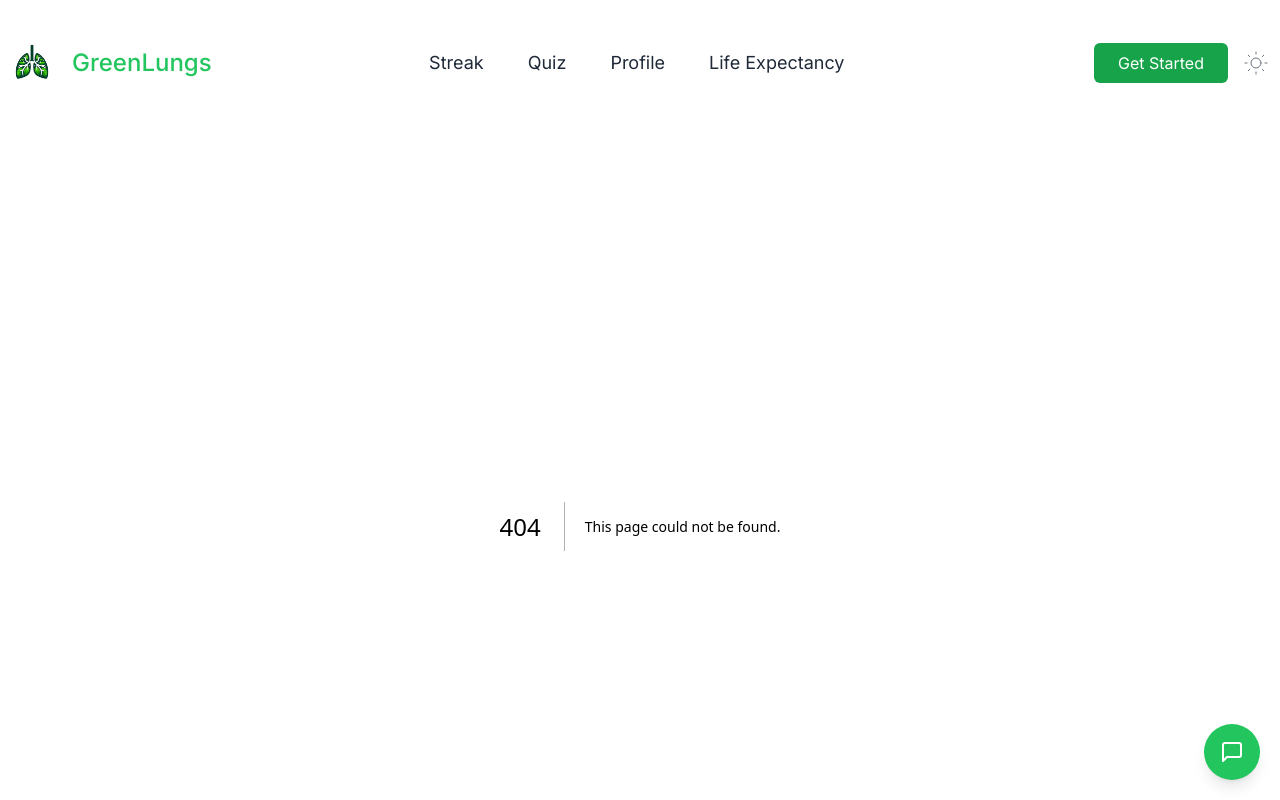
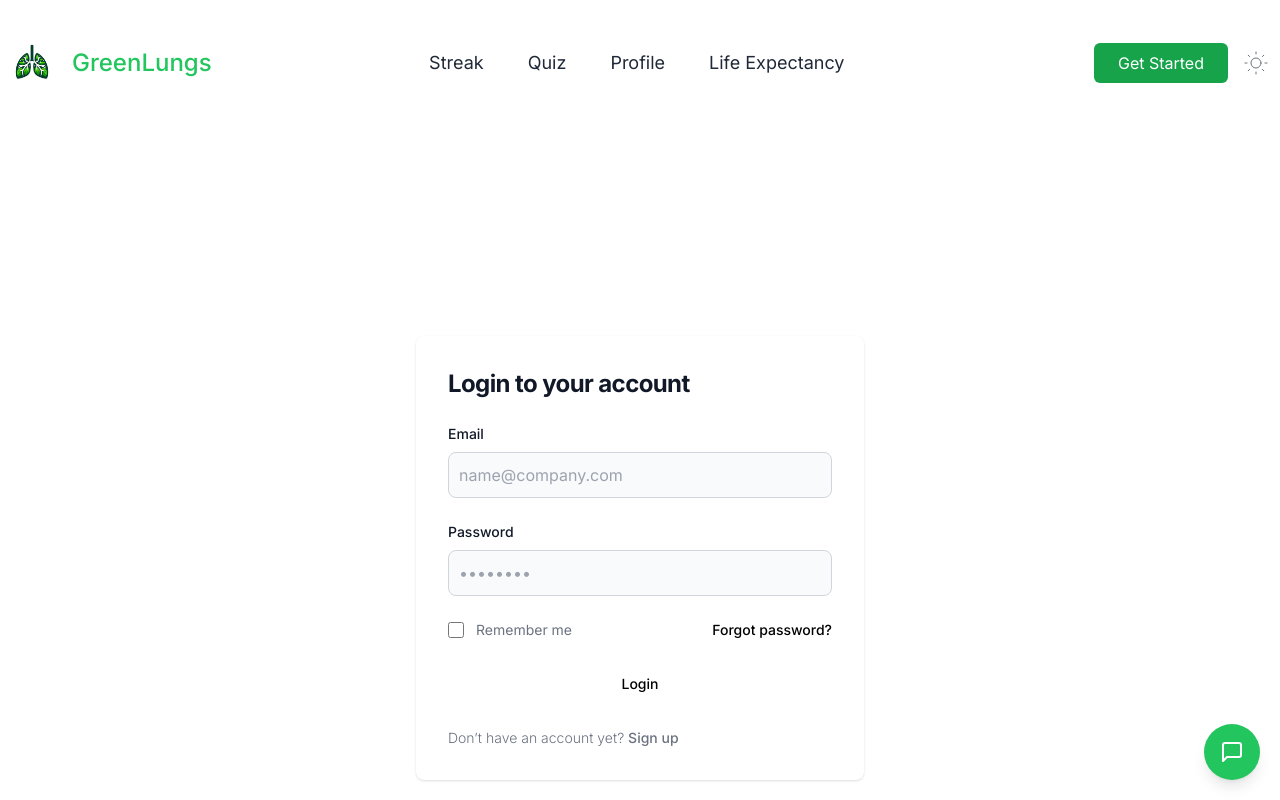
Before and after one commit to cyriljohn147/webHack, a Next.js app: page /login in a window 1280 px wide. Before the commit this address had no page. Shown: the top 800 px of the page. Built offline with nearby package versions, Linux system fonts and the light colour scheme.

Commit message:
Login and signup page

```diff
--- /dev/null
+++ b/src/app/login/page.tsx
@@ -0,0 +1,100 @@
+"use client";
+
+import { Container } from "@/components/Container";
+
+export default function Login() {
+  return (
+    <Container className="flex flex-wrap">
+      <section
+        // className="bg-gray-50 dark:bg-gray-900 w-full"
+        className="w-full"
+      >
+        <div className="flex flex-col items-center justify-center px-6 py-8 mx-auto md:h-screen lg:py-0">
+          <div className="w-full bg-white rounded-lg shadow dark:border md:mt-0 sm:max-w-md xl:p-0 dark:bg-gray-800 dark:border-gray-700">
+            <div className="p-6 space-y-4 md:space-y-6 sm:p-8">
+              <h1 className="text-xl font-bold leading-tight tracking-tight text-gray-900 md:text-2xl dark:text-white">
+                Login to your account
+              </h1>
+              <form className="space-y-4 md:space-y-6" action="#">
+                <div>
+                  <label
+                    htmlFor="email"
+                    className="block mb-2 text-sm font-medium text-gray-900 dark:text-white"
+                  >
+                    Email
+                  </label>
+                  <input
+                    type="email"
+                    name="email"
+                    id="email"
+                    className="bg-gray-50 border border-gray-300 text-gray-900 rounded-lg focus:ring-primary-600 focus:border-primary-600 block w-full p-2.5 dark:bg-gray-700 dark:border-gray-600 dark:placeholder-gray-400 dark:text-white dark:focus:ring-blue-500 dark:focus:border-blue-500"
+                    placeholder="name@company.com"
+                    required
+                  />
+                </div>
+                <div>
+                  <label
+                    htmlFor="password"
+                    className="block mb-2 text-sm font-medium text-gray-900 dark:text-white"
+                  >
+                    Password
+                  </label>
+                  <input
+                    type="password"
+                    name="password"
+                    id="password"
+                    placeholder="••••••••"
+                    className="bg-gray-50 border border-gray-300 text-gray-900 rounded-lg focus:ring-primary-600 focus:border-primary-600 block w-full p-2.5 dark:bg-gray-700 dark:border-gray-600 dark:placeholder-gray-400 dark:text-white dark:focus:ring-blue-500 dark:focus:border-blue-500"
+                    required
+                  />
+                </div>
+                <div className="flex items-center justify-between">
+                  <div className="flex items-start">
+                    <div className="flex items-center h-5">
+                      <input
+                        id="remember"
+                        aria-describedby="remember"
+                        type="checkbox"
+                        className="w-4 h-4 border border-gray-300 rounded bg-gray-50 focus:ring-3 focus:ring-primary-300 dark:bg-gray-700 dark:border-gray-600 dark:focus:ring-primary-600 dark:ring-offset-gray-800"
+                        required
+                      />
+                    </div>
+                    <div className="ml-3 text-sm">
+                      <label
+                        htmlFor="remember"
+                        className="text-gray-500 dark:text-gray-300"
+                      >
+                        Remember me
+                      </label>
+                    </div>
+                  </div>
+                  <a
+                    href="#"
+                    className="text-sm font-medium text-primary-600 hover:underline dark:text-primary-500"
+                  >
+                    Forgot password?
+                  </a>
+                </div>
+                <button
+                  type="submit"
+                  className="w-full text-black bg-primary-600 hover:bg-primary-700 focus:ring-4 focus:outline-none focus:ring-primary-300 font-medium rounded-lg text-sm px-5 py-2.5 text-center dark:bg-primary-600 dark:hover:bg-primary-700 dark:focus:ring-primary-800"
+                >
+                  Login
+                </button>
+                <p className="text-sm font-light text-gray-500 dark:text-gray-400">
+                  Don’t have an account yet?{" "}
+                  <a
+                    href="/signup"
+                    className="font-medium text-primary-600 hover:underline dark:text-primary-500"
+                  >
+                    Sign up
+                  </a>
+                </p>
+              </form>
+            </div>
+          </div>
+        </div>
+      </section>
+    </Container>
+  );
+}
--- /dev/null
+++ b/src/app/signup/page.tsx
@@ -0,0 +1,110 @@
+"use client";
+
+import { Container } from "@/components/Container";
+
+export default function Login() {
+  return (
+    <Container className="flex flex-wrap">
+      <section
+        // className="bg-gray-50 dark:bg-gray-900 w-full"
+        className="w-full"
+      >
+        <div className="flex flex-col items-center justify-center px-6 py-8 mx-auto md:h-screen lg:py-0">
+          <div className="w-full bg-white rounded-lg shadow dark:border md:mt-0 sm:max-w-md xl:p-0 dark:bg-gray-800 dark:border-gray-700">
+            <div className="p-6 space-y-4 md:space-y-6 sm:p-8">
+              <h1 className="text-xl font-bold leading-tight tracking-tight text-gray-900 md:text-2xl dark:text-white">
+                Sign up for your new account
+              </h1>
+              <form className="space-y-4 md:space-y-6" action="#">
+                <div>
+                  <label
+                    htmlFor="email"
+                    className="block mb-2 text-sm font-medium text-gray-900 dark:text-white"
+                  >
+                    Email
+                  </label>
+                  <input
+                    type="email"
+                    name="email"
+                    id="email"
+                    className="bg-gray-50 border border-gray-300 text-gray-900 rounded-lg focus:ring-primary-600 focus:border-primary-600 block w-full p-2.5 dark:bg-gray-700 dark:border-gray-600 dark:placeholder-gray-400 dark:text-white dark:focus:ring-blue-500 dark:focus:border-blue-500"
+                    placeholder="name@company.com"
+                    required
+                  />
+                </div>
+                <div>
+                  <label
+                    htmlFor="password"
+                    className="block mb-2 text-sm font-medium text-gray-900 dark:text-white"
+                  >
+                    Password
+                  </label>
+                  <input
+                    type="password"
+                    name="password"
+                    id="password"
+                    placeholder="••••••••"
+                    className="bg-gray-50 border border-gray-300 text-gray-900 rounded-lg focus:ring-primary-600 focus:border-primary-600 block w-full p-2.5 dark:bg-gray-700 dark:border-gray-600 dark:placeholder-gray-400 dark:text-white dark:focus:ring-blue-500 dark:focus:border-blue-500"
+                    required
+                  />
+                </div>
+                <div>
+                  <label
+                    htmlFor="name"
+                    className="block mb-2 text-sm font-medium text-gray-900 dark:text-white"
+                  >
+                    Full Name
+                  </label>
+                  <input
+                    type="text"
+                    name="name"
+                    id="name"
+                    className="bg-gray-50 border border-gray-300 text-gray-900 rounded-lg focus:ring-primary-600 focus:border-primary-600 block w-full p-2.5 dark:bg-gray-700 dark:border-gray-600 dark:placeholder-gray-400 dark:text-white dark:focus:ring-blue-500 dark:focus:border-blue-500"
+                    placeholder="John Doe"
+                    required
+                  />
+                </div>
+                <div className="flex items-center justify-between">
+                  <div className="flex items-start">
+                    <div className="flex items-center h-5">
+                      <input
+                        id="remember"
+                        aria-describedby="remember"
+                        type="checkbox"
+                        className="w-4 h-4 border border-gray-300 rounded bg-gray-50 focus:ring-3 focus:ring-primary-300 dark:bg-gray-700 dark:border-gray-600 dark:focus:ring-primary-600 dark:ring-offset-gray-800"
+                        required
+                      />
+                    </div>
+                    <div className="ml-3 text-sm">
+                      <label
+                        htmlFor="remember"
+                        className="text-gray-500 dark:text-gray-300"
+                      >
+                        Remember me
+                      </label>
+                    </div>
+                  </div>
+                </div>
+                <button
+                  type="submit"
+                  className="w-full text-black bg-primary-600 hover:bg-primary-700 focus:ring-4 focus:outline-none focus:ring-primary-300 font-medium rounded-lg text-sm px-5 py-2.5 text-center dark:bg-primary-600 dark:hover:bg-primary-700 dark:focus:ring-primary-800"
+                >
+                  Sign in
+                </button>
+                <p className="text-sm font-light text-gray-500 dark:text-gray-400">
+                  Already have an account?{" "}
+                  <a
+                    href="/login"
+                    className="font-medium text-primary-600 hover:underline dark:text-primary-500"
+                  >
+                    Login
+                  </a>
+                </p>
+              </form>
+            </div>
+          </div>
+        </div>
+      </section>
+    </Container>
+  );
+}
```
